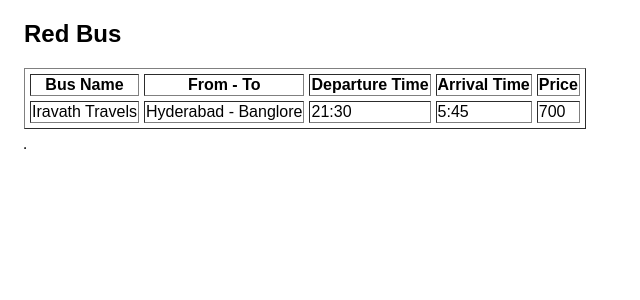
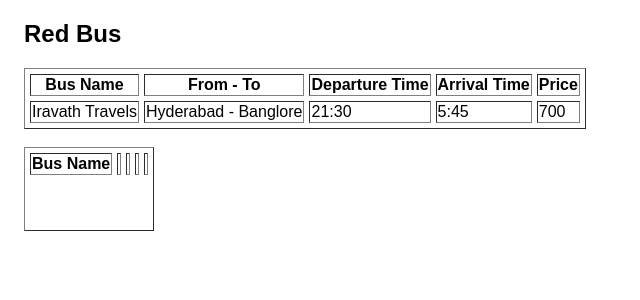
Before and after one commit to kathishivaramreddy/ReactRedBus, a React (Create React App) app: page / in a window 1280 px wide. Shown: the top 300 px of the page, without its empty margins (0-640 px from the left). Built offline with nearby package versions, Linux system fonts and the light colour scheme.

Commit message:
adding first table heading(Bus Name) to second table

```diff
--- a/src/App.js
+++ b/src/App.js
@@ -8,25 +8,31 @@
         <h2>Red Bus</h2>
         <table className ="firstTable" border="1">
           <tr className="firstTableRows">
-            <th>Bus Name</th>
-            <th>From - To</th>
-            <th>Departure Time</th>
-            <th>Arrival Time</th>
-            <th>Price</th>
+            <th className = 'firstTableHeadings'>Bus Name</th>
+            <th className = 'firstTableHeadings'>From - To</th>
+            <th className = 'firstTableHeadings'>Departure Time</th>
+            <th className = 'firstTableHeadings'>Arrival Time</th>
+            <th className = 'firstTableHeadings'>Price</th>
           </tr>
           <tr className="firstTableRows">
-            <td>Iravath Travels</td>
-            <td>Hyderabad - Banglore</td>
-            <td>21:30</td>
-            <td>5:45</td>
-            <td>700</td>
+            <td className="firstTableData">Iravath Travels</td>
+            <td className="firstTableData">Hyderabad - Banglore</td>
+            <td className="firstTableData">21:30</td>
+            <td className="firstTableData">5:45</td>
+            <td className="firstTableData">700</td>
           </tr>
         </table>
 
         <br></br>
 
         <table className="secondTable" border="1">
-          <tr className = "secondTableRows"></tr>
+          <tr className = "secondTableRows">
+            <th className="secondTableHeadings">Bus Name</th>
+            <th className="secondTableHeadings"></th>
+            <th className="secondTableHeadings"></th>
+            <th className="secondTableHeadings"></th>
+            <th className="secondTableHeadings"></th>
+          </tr>
           <tr className = "secondTableRows"></tr>
           <tr className = "secondTableRows"></tr>
           <tr className = "secondTableRows"></tr>
```
Also changed, not shown: 1 other file (tests, documents, lock files or other folders).
